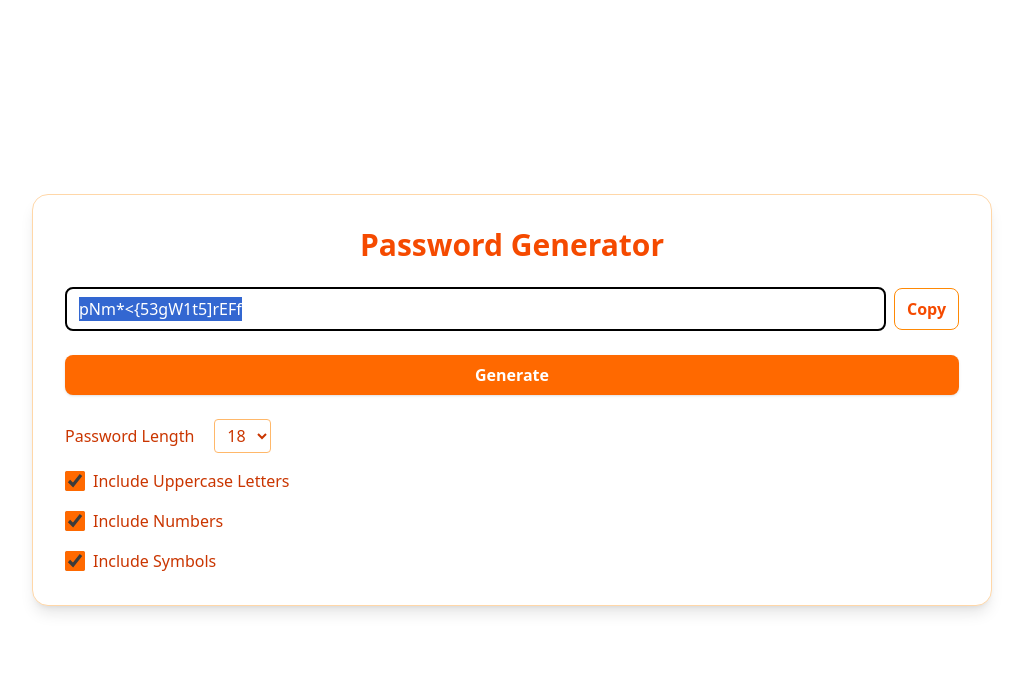
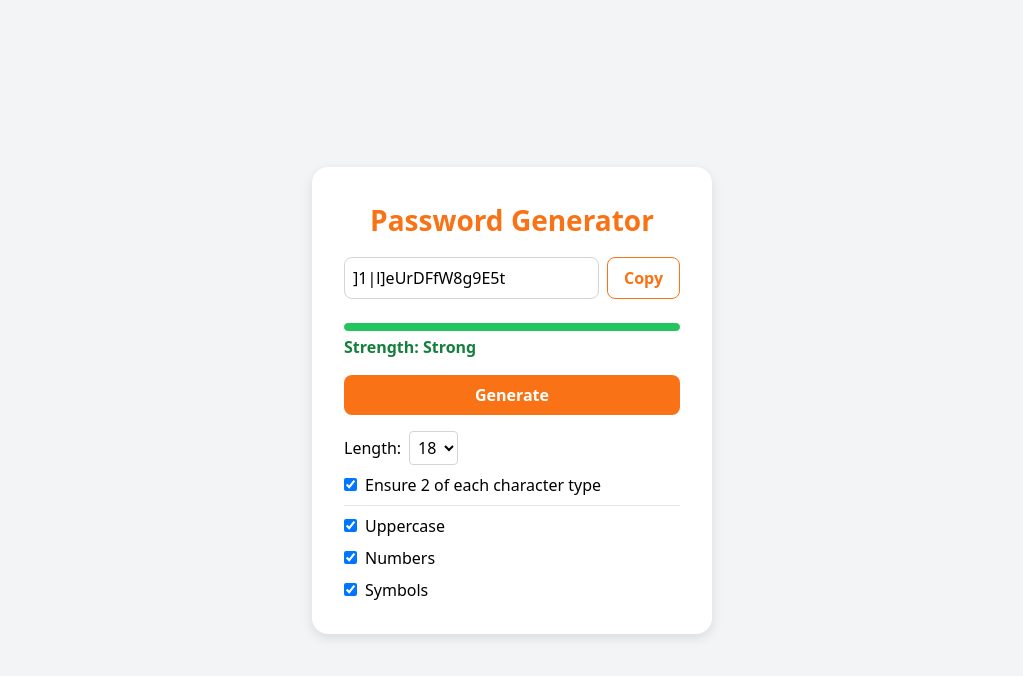
Before and after one commit to zekScript/weborigo-git-repo, a React (Vite) app: page /password-generator in a window 1280 px wide. Both pictures are taken after a click on the button "Generate". Shown: the top 676 px of the page, without its empty margins (128-1151 px from the left). Built offline with nearby package versions, Linux system fonts and the light colour scheme.

Commit message:
added hella features to pass gen

```diff
--- a/package.json
+++ b/package.json
@@ -11,6 +11,7 @@
   },
   "dependencies": {
     "@tailwindcss/vite": "^4.1.17",
+    "framer-motion": "^12.23.24",
     "qrcode": "^1.5.4",
     "react": "^19.2.0",
     "react-dom": "^19.2.0",
--- a/src/pages/PasswordGenerator.jsx
+++ b/src/pages/PasswordGenerator.jsx
@@ -1,4 +1,5 @@
-import React, { useState, useRef } from 'react'
+import React, { useState, useRef, useEffect } from "react";
+import { motion } from "framer-motion";
 
 const PasswordGenerator = () => {
   const [options, setOptions] = useState({
@@ -6,48 +7,112 @@ const PasswordGenerator = () => {
     numbers: true,
     symbols: true,
   });
+  const [ensureTwoPerType, setEnsureTwoPerType] = useState(true);
+  const [length, setLength] = useState(18);
+  const [password, setPassword] = useState("");
+  const [copied, setCopied] = useState(false);
+  const [strength, setStrength] = useState({ score: 0, label: "Weak", width: 0 });
   const inputRef = useRef(null);
-  const [length, setLength] = useState(18);
-  const [password, setPassword] = useState('');
-  const [copied, setCopied] = useState(false);
+
+  // Calculate minimum required length based on selected options
+  const getMinRequiredLength = () => {
+    if (!ensureTwoPerType) return 4; // Just minimum 4 if not enforcing 2 per type
+
+    return 2 + // lowercase (always included)
+      (options.uppercase ? 2 : 0) +
+      (options.numbers ? 2 : 0) +
+      (options.symbols ? 2 : 0);
+  };
+
+  const minRequiredLength = getMinRequiredLength();
+
+  // Auto-adjust length when options change
+  useEffect(() => {
+    if (length < minRequiredLength) {
+      setLength(minRequiredLength);
+    }
+  }, [options, minRequiredLength, ensureTwoPerType]);
 
   const handleCheckboxChange = (e) => {
     const { id, checked } = e.target;
-    setOptions(prev => ({
-      ...prev,
-      [id]: checked
-    }));
+    setOptions((prev) => ({ ...prev, [id]: checked }));
   };
 
   const handleLengthChange = (e) => {
-    setLength(Number(e.target.value));
+    const value = Number(e.target.value);
+    const adjustedValue = Math.max(4, value);
+    setLength(adjustedValue);
   };
 
   const generatePassword = () => {
-    let chars = 'abcdefghijklmnopqrstuvwxyz';
-    if (options.uppercase) chars += 'ABCDEFGHIJKLMNOPQRSTUVWXYZ';
-    if (options.numbers) chars += '0123456789';
-    if (options.symbols) chars += '!@#$%^&*()_+-={}[]|:;<>,.?/~';
-    if (chars.length === 0) {
-      setPassword('');
-      return;
+    const lower = "abcdefghijklmnopqrstuvwxyz";
+    const upper = "ABCDEFGHIJKLMNOPQRSTUVWXYZ";
+    const nums = "0123456789";
+    const syms = "!@#$%^&*()_+-={}[]|:;<>,.?/~";
+
+    let allChars = lower;
+    let requiredChars = [];
+
+    if (ensureTwoPerType) {
+      // Always 2 lowercase
+      requiredChars.push(lower[Math.floor(Math.random() * lower.length)]);
+      requiredChars.push(lower[Math.floor(Math.random() * lower.length)]);
+
+      if (options.uppercase) {
+        allChars += upper;
+        requiredChars.push(upper[Math.floor(Math.random() * upper.length)]);
+        requiredChars.push(upper[Math.floor(Math.random() * upper.length)]);
+      }
+
+      if (options.numbers) {
+        allChars += nums;
+        requiredChars.push(nums[Math.floor(Math.random() * nums.length)]);
+        requiredChars.push(nums[Math.floor(Math.random() * nums.length)]);
+      }
+
+      if (options.symbols) {
+        allChars += syms;
+        requiredChars.push(syms[Math.floor(Math.random() * syms.length)]);
+        requiredChars.push(syms[Math.floor(Math.random() * syms.length)]);
+      }
+    } else {
+      // Just ensure at least 1 of each selected type
+      requiredChars.push(lower[Math.floor(Math.random() * lower.length)]);
+
+      if (options.uppercase) {
+        allChars += upper;
+        requiredChars.push(upper[Math.floor(Math.random() * upper.length)]);
+      }
+
+      if (options.numbers) {
+        allChars += nums;
+        requiredChars.push(nums[Math.floor(Math.random() * nums.length)]);
+      }
+
+      if (options.symbols) {
+        allChars += syms;
+        requiredChars.push(syms[Math.floor(Math.random() * syms.length)]);
+      }
     }
-    let pwd = '';
-    for (let i = 0; i < length; i++) {
-      pwd += chars.charAt(Math.floor(Math.random() * chars.length));
+
+    const finalLength = Math.max(length, minRequiredLength);
+
+    while (requiredChars.length < finalLength) {
+      requiredChars.push(allChars[Math.floor(Math.random() * allChars.length)]);
     }
-    setPassword(pwd);
+
+    for (let i = requiredChars.length - 1; i > 0; i--) {
+      const j = Math.floor(Math.random() * (i + 1));
+      [requiredChars[i], requiredChars[j]] = [requiredChars[j], requiredChars[i]];
+    }
+
+    const finalPassword = requiredChars.join("");
+    setPassword(finalPassword);
     setCopied(false);
-    setTimeout(() => {
-      if (inputRef.current) {
-        inputRef.current.select();
-        document.execCommand('copy');
-      }
-    }, 0);
+    setStrength(calculateStrength(finalPassword));
   };
 
-  const handleGenerate = (e) => {
-    e.preventDefault();
+  const handleGenerate = () => {
     generatePassword();
     setCopied(true);
     setTimeout(() => setCopied(false), 1500);
@@ -61,83 +126,137 @@ const PasswordGenerator = () => {
     }
   };
 
+  const calculateStrength = (pwd) => {
+    let score = 0;
+    if (!pwd) return { score: 0, label: "Weak", width: 0 };
+
+    if (pwd.length >= 8) score += 1;
+    if (pwd.length >= 12) score += 1;
+    if (pwd.length >= 16) score += 1;
+
+    const types =
+      (/[a-z]/.test(pwd) ? 1 : 0) +
+      (/[A-Z]/.test(pwd) ? 1 : 0) +
+      (/[0-9]/.test(pwd) ? 1 : 0) +
+      (/[^A-Za-z0-9]/.test(pwd) ? 1 : 0);
+
+    if (types >= 1) score += 1;
+    if (types >= 2) score += 1;
+    if (types >= 3) score += 1;
+
+    let label = "Weak";
+    let width = "33%";
+    if (score <= 3) {
+      label = "Weak";
+      width = "33%";
+    } else if (score <= 5) {
+      label = "Medium";
+      width = "66%";
+    } else {
+      label = "Strong";
+      width = "100%";
+    }
+
+    return { score, label, width };
+  };
+
   return (
-    <div className="min-h-screen flex items-center justify-center  py-8">
-      <div className="w-[75%] bg-white rounded-2xl shadow-lg p-8 border border-orange-200">
-        <h1 className="text-3xl font-bold text-orange-600 mb-6 text-center">Password Generator</h1>
-        <form onSubmit={handleGenerate} className="flex flex-col gap-4 mb-6">
-          <div className="flex items-center gap-2">
+    <div style={{ minHeight: "100vh", display: "flex", justifyContent: "center", alignItems: "center", background: "#f3f4f6" }}>
+      <div style={{ width: "400px", background: "#fff", padding: "2rem", borderRadius: "1rem", boxShadow: "0 4px 12px rgba(0,0,0,0.1)" }}>
+        <h1 style={{ fontSize: "1.75rem", fontWeight: "bold", color: "#f97316", textAlign: "center", marginBottom: "1rem" }}>Password Generator</h1>
+
+        <div style={{ display: "flex", flexDirection: "column", gap: "1rem" }}>
+          <div style={{ display: "flex", gap: "0.5rem" }}>
             <input
               type="text"
               value={password}
               placeholder="Generated Password"
               readOnly
               ref={inputRef}
-              className={`flex-1 px-3 py-2 rounded-lg border-2 focus:outline-none`}
+              style={{ flex: 1, padding: "0.5rem", borderRadius: "0.5rem", border: "1px solid #d1d5db" }}
             />
             <button
               type="button"
               onClick={handleCopy}
               disabled={!password}
-              className={`px-3 py-2 rounded-lg font-semibold transition-all duration-200 border border-orange-400 ${copied ? 'bg-orange-400 text-white' : 'bg-white text-orange-600 hover:bg-orange-100'}`}
+              style={{
+                padding: "0.5rem 1rem",
+                borderRadius: "0.5rem",
+                backgroundColor: copied ? "#f97316" : "#fff",
+                color: copied ? "#fff" : "#f97316",
+                border: "1px solid #f97316",
+                fontWeight: "bold",
+                cursor: "pointer",
+              }}
             >
-              {copied ? 'Copied!' : 'Copy'}
+              {copied ? "Copied!" : "Copy"}
             </button>
           </div>
-          <button
-            type="submit"
-            className="w-full bg-orange-500 hover:bg-orange-600 text-white font-bold py-2 rounded-lg shadow transition-all duration-200 mt-2"
-          >
+
+          {/* Strength meter */}
+          {password && (
+            <div style={{ marginTop: "0.5rem" }}>
+              <div style={{ width: "100%", height: "0.5rem", background: "#e5e7eb", borderRadius: "0.25rem", overflow: "hidden" }}>
+                <motion.div
+                  className="h-full"
+                  initial={{ width: 0 }}
+                  animate={{ width: strength.width }}
+                  transition={{ duration: 0.5 }}
+                  style={{ backgroundColor: strength.label === "Weak" ? "#f87171" : strength.label === "Medium" ? "#facc15" : "#22c55e", borderRadius: "0.25rem", height: "100%" }}
+                ></motion.div>
+              </div>
+              <p style={{ marginTop: "0.25rem", fontWeight: "bold", color: strength.label === "Weak" ? "#b91c1c" : strength.label === "Medium" ? "#ca8a04" : "#15803d" }}>
+                Strength: {strength.label}
+              </p>
+            </div>
+          )}
+
+          <button onClick={handleGenerate} style={{ padding: "0.5rem", background: "#f97316", color: "#fff", fontWeight: "bold", borderRadius: "0.5rem", cursor: "pointer", border: "none" }}>
             Generate
           </button>
-        </form>
-        <div className="flex flex-col gap-4">
-          <label className="flex items-center gap-3 text-orange-700 font-medium">
-            Password Length
-            <select
-              value={length}
-              onChange={handleLengthChange}
-              className="ml-2 px-2 py-1 rounded border border-orange-300 focus:outline-none focus:ring-2 focus:ring-orange-400 bg-white"
-            >
-              {Array.from({ length: 64 }, (_, i) => (
-                <option key={i + 1} value={i + 1}>{i + 1}</option>
-              ))}
+        </div>
+
+        <div style={{ marginTop: "1rem", display: "flex", flexDirection: "column", gap: "0.5rem" }}>
+          <label style={{ display: "flex", alignItems: "center", gap: "0.5rem" }}>
+            Length:
+            <select value={length} onChange={handleLengthChange} style={{ padding: "0.25rem", borderRadius: "0.25rem", border: "1px solid #d1d5db" }}>
+              {Array.from({ length: 61 }, (_, i) => {
+                const lengthValue = i + 4;
+                if (lengthValue < minRequiredLength) return null;
+                return (
+                  <option key={lengthValue} value={lengthValue}>
+                    {lengthValue}
+                  </option>
+                );
+              })}
             </select>
           </label>
-          <label className="flex items-center gap-2 cursor-pointer">
+
+          <label style={{ display: "flex", alignItems: "center", gap: "0.5rem", paddingBottom: "0.5rem", borderBottom: "1px solid #e5e7eb" }}>
             <input
               type="checkbox"
-              id="uppercase"
-              checked={options.uppercase}
-              onChange={handleCheckboxChange}
-              className="accent-orange-500 w-5 h-5"
+              checked={ensureTwoPerType}
+              onChange={(e) => setEnsureTwoPerType(e.target.checked)}
             />
-            <span className="text-orange-700">Include Uppercase Letters</span>
+            Ensure 2 of each character type
           </label>
-          <label className="flex items-center gap-2 cursor-pointer">
-            <input
-              type="checkbox"
-              id="numbers"
-              checked={options.numbers}
-              onChange={handleCheckboxChange}
-              className="accent-orange-500 w-5 h-5"
-            />
-            <span className="text-orange-700">Include Numbers</span>
+
+          <label style={{ display: "flex", alignItems: "center", gap: "0.5rem" }}>
+            <input type="checkbox" id="uppercase" checked={options.uppercase} onChange={handleCheckboxChange} />
+            Uppercase
           </label>
-          <label className="flex items-center gap-2 cursor-pointer">
-            <input
-              type="checkbox"
-              id="symbols"
-              checked={options.symbols}
-              onChange={handleCheckboxChange}
-              className="accent-orange-500 w-5 h-5"
-            />
-            <span className="text-orange-700">Include Symbols</span>
+          <label style={{ display: "flex", alignItems: "center", gap: "0.5rem" }}>
+            <input type="checkbox" id="numbers" checked={options.numbers} onChange={handleCheckboxChange} />
+            Numbers
+          </label>
+          <label style={{ display: "flex", alignItems: "center", gap: "0.5rem" }}>
+            <input type="checkbox" id="symbols" checked={options.symbols} onChange={handleCheckboxChange} />
+            Symbols
           </label>
         </div>
       </div>
     </div>
   );
-}
+};
 
-export default PasswordGenerator
+export default PasswordGenerator;
```
Also changed, not shown: 1 other file (tests, documents, lock files or other folders).
